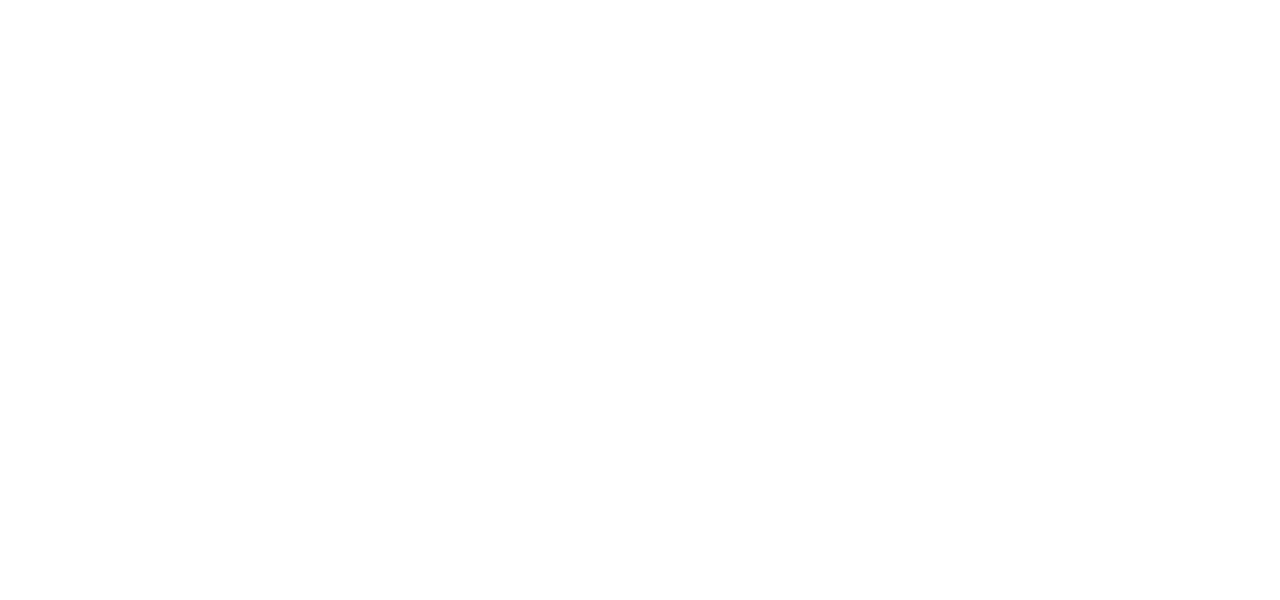
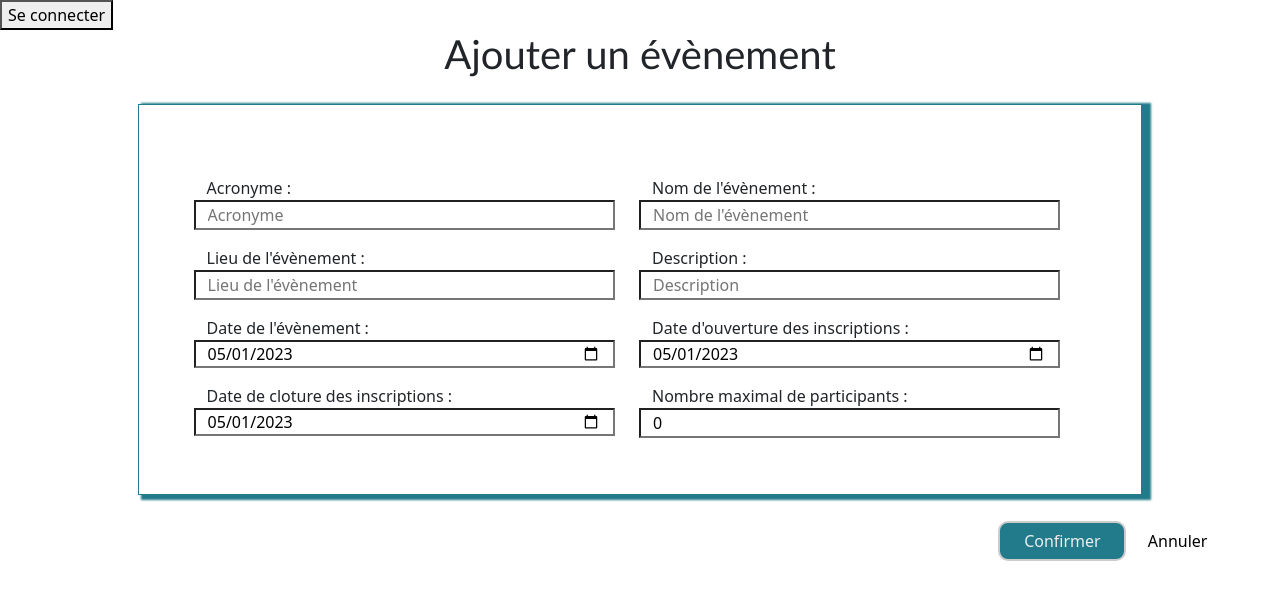
Before and after one commit to PaulineVarin/projet_web_MIAGE, an Angular app in the folder projet_web_MIAGEin_front/: page /ajouterEvenement in a window 1280 px wide. Shown: the top 600 px of the page. Built offline with nearby package versions, Linux system fonts and the light colour scheme.

Commit message:
fix/details pull

```diff
--- a/projet_web_MIAGEin_front/src/app/ajouter-evenement/ajouter-evenement.component.html
+++ b/projet_web_MIAGEin_front/src/app/ajouter-evenement/ajouter-evenement.component.html
@@ -1,5 +1,5 @@
 <h1> Ajouter un évènement </h1>
-<form ngNativeValidate>
+<form ngNativeValidate (ngSubmit)="rajoutEvenement()">
     <div class="container">
     <div class="row cadre">
         <div class="col-6 mt-3">
@@ -29,19 +29,19 @@
         <div class="col-6 mt-3">
             <div class="input-group row">
                 <label class="champs" for="dateE">Date de l'évènement :</label>
-                <input type="datetime-local" id="dateE" placeholder="Date de l'évènement" [(ngModel)]="evenementModel.dateEvenement" [ngModelOptions]="{standalone: true}" required/>
+                <input type="date" id="dateE" placeholder="Date de l'évènement" [(ngModel)]="evenementModel.dateEvenement" [ngModelOptions]="{standalone: true}" required/>
             </div>
         </div>
         <div class="col-6 mt-3">
             <div class="input-group row">
                 <label class="champs" for="dateOuvertureI">Date d'ouverture des inscriptions :</label>
-                <input type="datetime-local" id="dateOuvertureI" placeholder="Date d'ouverture des inscriptions" [(ngModel)]="evenementModel.dateOuverture" [ngModelOptions]="{standalone: true}"  required/>
+                <input type="date" id="dateOuvertureI" placeholder="Date d'ouverture des inscriptions" [(ngModel)]="evenementModel.dateOuverture" [ngModelOptions]="{standalone: true}"  required/>
             </div>
         </div>
         <div class="col-6 mt-3">
             <div class="input-group row">
                 <label class="champs" for="dateClotureI">Date de cloture des inscriptions :</label>
-                <input type="datetime-local" id="dateClotureI" placeholder="Date de cloture des inscriptions" [(ngModel)]="evenementModel.dateFermeture" [ngModelOptions]="{standalone: true}" required/>
+                <input type="date" id="dateClotureI" placeholder="Date de cloture des inscriptions" [(ngModel)]="evenementModel.dateFermeture" [ngModelOptions]="{standalone: true}" required/>
             </div>
         </div>
         <div class="col-6 mt-3">
--- a/projet_web_MIAGEin_front/src/app/inscription-personne/inscription-personne.component.html
+++ b/projet_web_MIAGEin_front/src/app/inscription-personne/inscription-personne.component.html
@@ -29,7 +29,7 @@
                 <input class="form-control" type="text" placeholder="xx.xx.xx.xx.xx" id="dateE" [(ngModel)]="participantModel.numeroTelephone" [ngModelOptions]="{standalone: true}" required/>
             </div>
         </div>
-
+    </div>
     </div>
     <button class="boutonAnnuler" type="submit" routerLink="/listerEvenement">{{envoiFomulaire==true ? 'Retour':'Annuler'}}</button>
     <button class="boutonConfirmer" type="submit">Confirmer</button>
```
Also changed, not shown: 1 other file (tests, documents, lock files or other folders).
